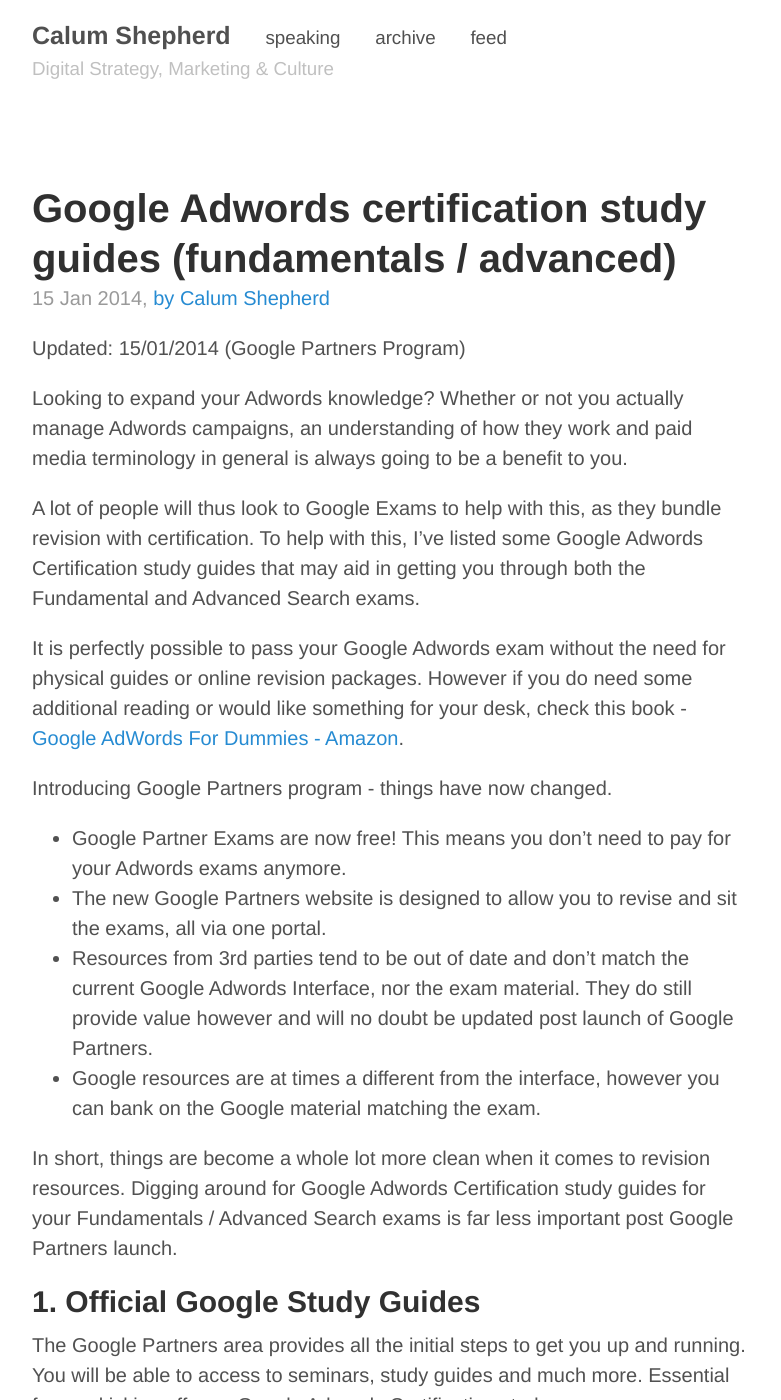
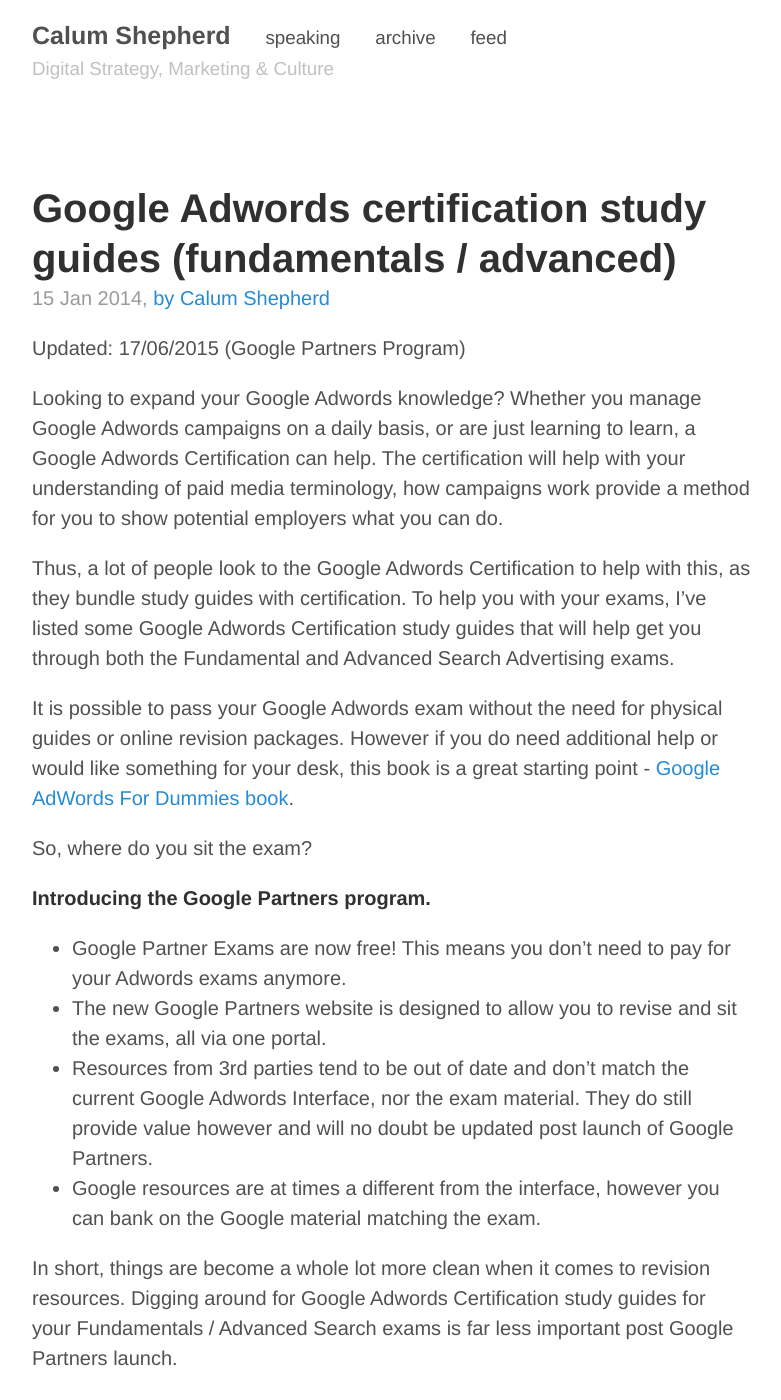
Before and after one commit to calcode/calcode.github.io, a Jekyll site: the page built from _posts/2014-01-15-google-adwords-study-guides.md, in a window 1280 px wide and 1400 px high. Shown: the whole window, without its empty margins (248-1029 px from the left). Built offline with Jekyll 4.4.1, drawn with Linux system fonts in a browser that asks for light colours; Markdown is read by kramdown in place of the engine named in the settings; some of the changed text lies outside the part shown.

Commit message:
updated blog posts

```diff
--- a/_posts/2014-01-15-google-adwords-study-guides.md
+++ b/_posts/2014-01-15-google-adwords-study-guides.md
@@ -3,15 +3,17 @@
 title: Google Adwords certification study guides (fundamentals / advanced)
 permalink: google-adwords-study-guides/
 ---
-Updated: 15/01/2014 (Google Partners Program)
+Updated: 17/06/2015 (Google Partners Program)
 
-Looking to expand your Adwords knowledge? Whether or not you actually manage Adwords campaigns, an understanding of how they work and paid media terminology in general is always going to be a benefit to you.
+Looking to expand your Google Adwords knowledge? Whether you manage Google Adwords campaigns on a daily basis, or are just learning to learn, a Google Adwords Certification can help. The certification will help with your understanding of paid media terminology, how campaigns work provide a method for you to show potential employers what you can do.
 
-A lot of people will thus look to Google Exams to help with this, as they bundle revision with certification. To help with this, I've listed some Google Adwords Certification study guides that may aid in getting you through both the Fundamental and Advanced Search exams.
+Thus, a lot of people look to the Google Adwords Certification to help with this, as they bundle study guides with certification. To help you with your exams, I've listed some Google Adwords Certification study guides that will help get you through both the Fundamental and Advanced Search Advertising exams.
 
-It is perfectly possible to pass your Google Adwords exam without the need for physical guides or online revision packages. However if you do need some additional reading or would like something for your desk, check this book - [Google AdWords For Dummies - Amazon](http://www.amazon.co.uk/gp/product/1118115619/ref=as_li_qf_sp_asin_tl?ie=UTF8&amp;camp=1634&amp;creative=6738&amp;creativeASIN=1118115619&amp;linkCode=as2&amp;tag=calsheblo-21).
+It is possible to pass your Google Adwords exam without the need for physical guides or online revision packages. However if you do need additional help or would like something for your desk, this book is a great starting point - [Google AdWords For Dummies book](http://www.amazon.co.uk/gp/product/1118115619/ref=as_li_qf_sp_asin_tl?ie=UTF8&amp;camp=1634&amp;creative=6738&amp;creativeASIN=1118115619&amp;linkCode=as2&amp;tag=calsheblo-21).
 
-Introducing Google Partners program - things have now changed.
+So, where do you sit the exam?
+
+**Introducing the Google Partners program.**
 
 - Google Partner Exams are now free! This means you don't need to pay for your Adwords exams anymore.
 - The new Google Partners website is designed to allow you to revise and sit the exams, all via one portal.
@@ -28,13 +30,13 @@
 - Download the [Google Adwords Fundementals study guide (PDF)](https://support.google.com/partners/answer/3045820?hl=en-GB)
 - Download the [Google Adwords Search Advanced study guide (PDF)](https://support.google.com/partners/answer/3045822?hl=en-GB)
 
-##2. Google Adwords Help Centre </strong>
+##2. Google Adwords Help Centre
 
-Provides help resources for terminology and a run through ranging from basic setup and basics to billing. A strong resource for referencing as opposed to studying for your exam directly.
+The Google Adwords Help Centre help resources for terminology and a run through ranging from basic setup and basics to billing. A strong resource for referencing as opposed to studying for your exam directly.
 
 - Visit the [Google Adwords Help Centre](http://support.google.com/adwords/)
 
-##3. Google Adwords Interface </strong>
+##3. Google Adwords Interface
 
 The Adwords interface will give you the best exposure possible help for you to pass your exam. You will need a valid Google account alongside a name, address and credit card. Don't worry, you can remove your card once you are setup.
 
```
Also changed, not shown: other parts of _posts/2014-01-15-google-adwords-study-guides.md (+2 -1 lines), _posts/2014-01-18-scottish-borders-conference-13.md (+13 -4 lines).
